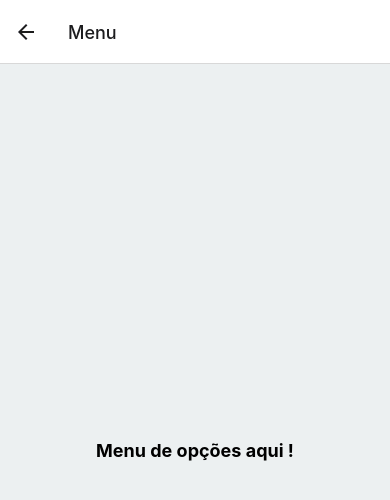
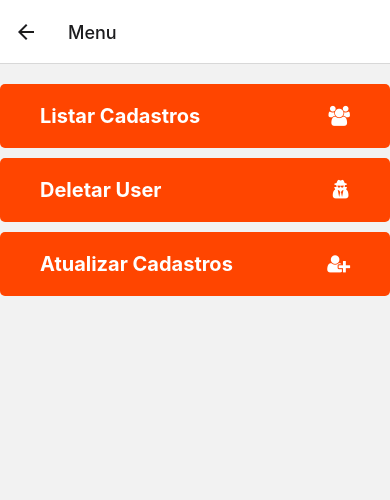
Before and after one commit to GesleyMarinho/crud, a React Native app: screen /Menu in a window 390 px wide. Shown: the top 500 px of the page. Built offline with nearby package versions, Linux system fonts and the light colour scheme; what expo-sqlite would draw is missing.

Commit message:
Tela de Menu OKey , agora iniciar as operações

```diff
--- a/screens/Menu.js
+++ b/screens/Menu.js
@@ -1,28 +1,59 @@
-import * as React from "react";
-import { Text, View, StyleSheet } from "react-native";
-import Constants from "expo-constants";
+import React from "react";
+import { View, TouchableOpacity, StyleSheet, Text } from "react-native";
+import Icon from "react-native-vector-icons/FontAwesome";
 
-const Menu = () => {
+const Menu = ({ navigation }) => {
+  const listarCadastro = () => {
+    console.log("listar cadastro");
+  };
+
+  const deletarUser = () => {
+    console.log("Deletar User !");
+  };
+
+  const atualizarCadastro = () => {
+    console.log("Atualizar cadastro !");
+  };
+
   return (
     <View style={styles.container}>
-      <Text style={styles.paragraph}>Menu de opções aqui !</Text>
+      <TouchableOpacity style={styles.button} onPress={listarCadastro}>
+        <Text style={styles.buttonText}>Listar Cadastros</Text>
+        <Icon name="users" size={20} color="#FFFFFF" />
+      </TouchableOpacity>
+      <TouchableOpacity style={styles.button} onPress={deletarUser}>
+        <Text style={styles.buttonText}>Deletar User</Text>
+        <Icon name="user-secret" size={20} color="#FFFFFF" />
+      </TouchableOpacity>
+
+      <TouchableOpacity style={styles.button} onPress={atualizarCadastro}>
+        <Text style={styles.buttonText}>Atualizar Cadastros</Text>
+        <Icon name="user-plus" size={20} color="#FFFFFF" />
+      </TouchableOpacity>
     </View>
   );
 };
 
 const styles = StyleSheet.create({
   container: {
-    flex: 1,
-    justifyContent: "center",
-    paddingTop: Constants.statusBarHeight,
-    backgroundColor: "#ecf0f1",
-    padding: 8,
+    marginTop: 20,
+    marginBottom: 20,
   },
-  paragraph: {
-    margin: 24,
-    fontSize: 18,
+  button: {
+    backgroundColor: "#FF4500",
+    paddingVertical: 20,
+    paddingHorizontal: 40,
+    borderRadius: 5,
+    marginBottom: 10,
+    flexDirection: "row",
+    alignItems: "center",
+    justifyContent: "space-between",
+  },
+  buttonText: {
+    color: "#FFFFFF",
+    fontSize: 20,
     fontWeight: "bold",
-    textAlign: "center",
+    marginRight: 10,
   },
 });
 
```
